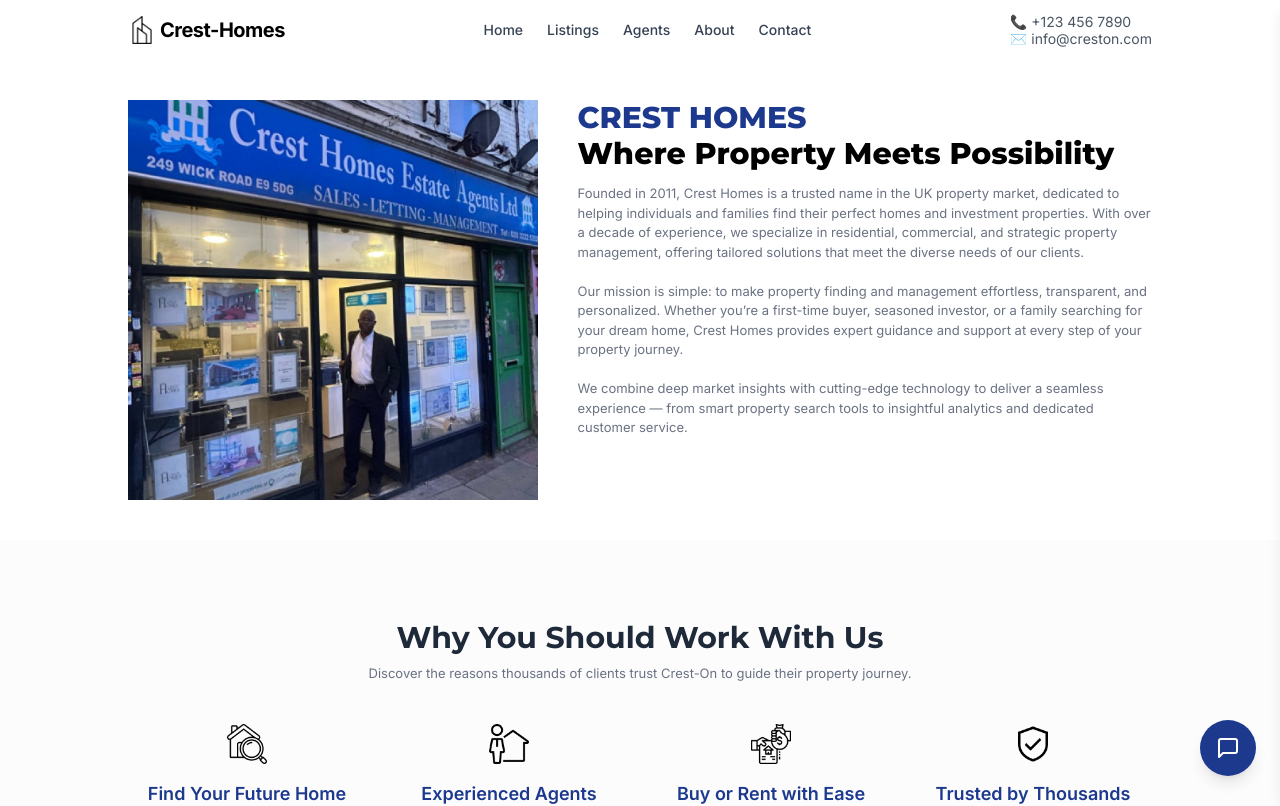
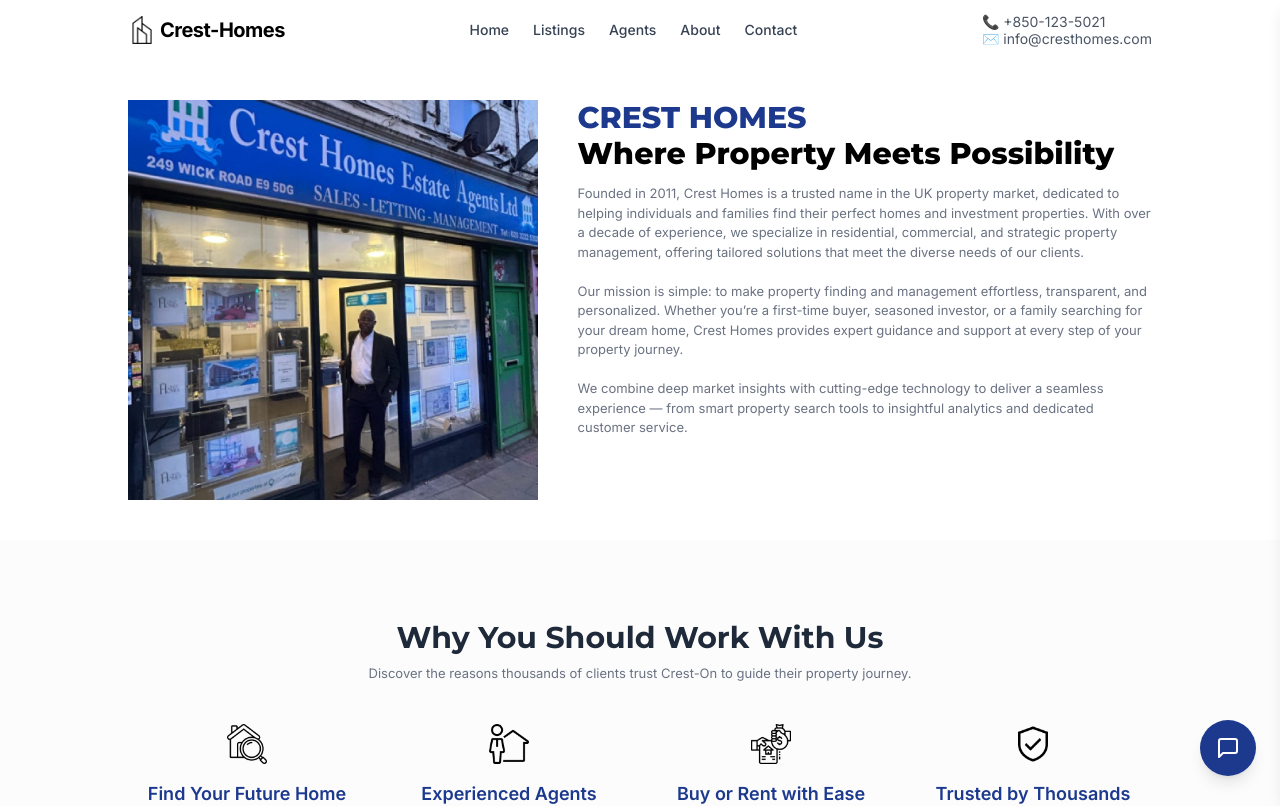
Before and after one commit to Olawoyin1/crest-on, a React (Vite) app: page /about in a window 1280 px wide. Shown: the top 806 px of the page. Built offline with nearby package versions, Linux system fonts and the light colour scheme.

Commit message:
corrected the navbar quick contack

```diff
--- a/src/components/Footer.tsx
+++ b/src/components/Footer.tsx
@@ -28,7 +28,7 @@ const Footer = () => {
             <div className="flex mt-3">
               <p className="mr-1 text-gray-800">Phone:</p>
               <a
-                href="tel:020-3222-5352"
+                href="tel:850-123-5021"
                 aria-label="Our phone"
                 title="Our phone"
                 className="transition-colors duration-300 text-deep-purple-accent-400 hover:text-deep-purple-800"
--- a/src/components/Navbar.tsx
+++ b/src/components/Navbar.tsx
@@ -29,12 +29,12 @@ const Navbar = () => {
 
           {/* Contact info - hidden on small screens */}
           <div className="hidden lg:flex flex-col text-sm text-gray-600 leading-tight">
-            <span className="whitespace-nowrap">📞 +123 456 7890</span>
+            <span className="whitespace-nowrap">📞 +850-123-5021</span>
             <a
               href="mailto:info@creston.com"
               className="hover:text-blue-600 transition"
             >
-              ✉️ info@creston.com
+              ✉️ info@cresthomes.com
             </a>
           </div>
 
@@ -73,6 +73,15 @@ const Navbar = () => {
           <li><a href="/agents" onClick={toggleMenu}>Agents</a></li>
           <li><a href="/about" onClick={toggleMenu}>About</a></li>
           <li><a href="/" onClick={toggleMenu}>Contact</a></li>
+          <div className="flex flex-col text-sm text-gray-600 leading-tight">
+            <span className="whitespace-nowrap">📞 +850-123-5021</span>
+            <a
+              href="mailto:info@cresthomes.com"
+              className="hover:text-blue-600 transition"
+            >
+              ✉️ info@cresthomes.com
+            </a>
+          </div>
         </ul>
       </div>
     </header>
```
